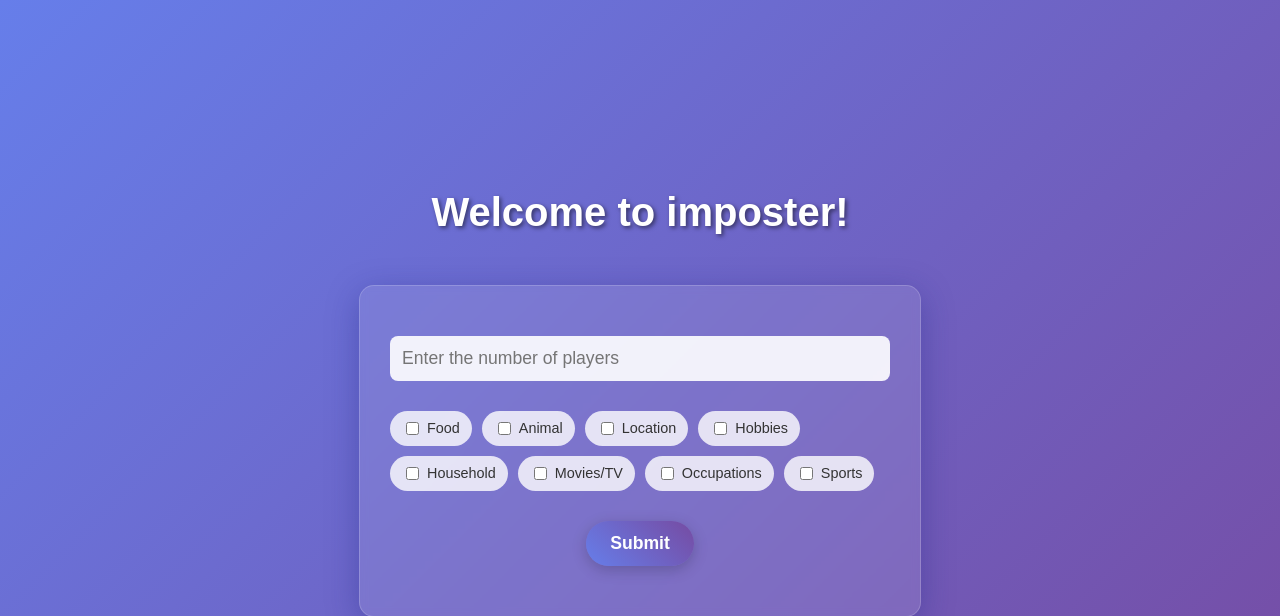
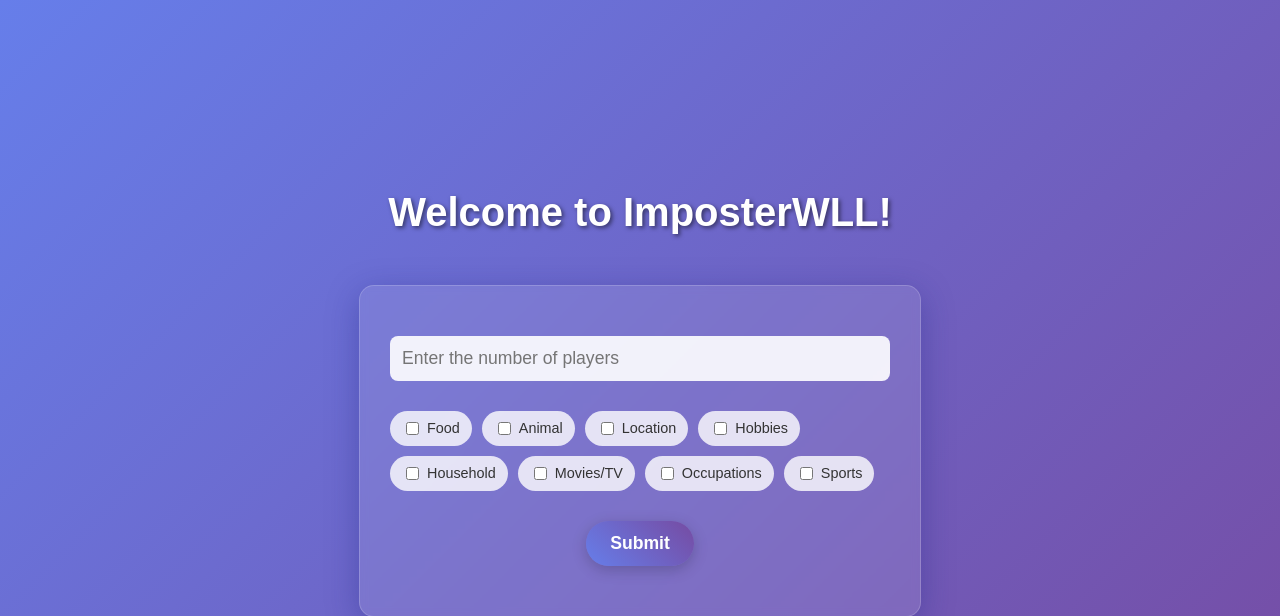
Before and after one commit to Charlesisthebest476/Imposter_backend, a Flask app: page /start in a window 1280 px wide. Shown: the top 616 px of the page. Run offline with Flask 3, Linux system fonts and the light colour scheme.

Commit message:
Update start.html

```diff
--- a/templates/start.html
+++ b/templates/start.html
@@ -23,7 +23,7 @@
 
 </head>
 <body>
-  <h1>Welcome to imposter!</h1>
+  <h1>Welcome to ImposterWLL!</h1>
   <form id="form" method="post" onsubmit="return validateForm()">
     <p><input type="number" name="num_of_players" placeholder="Enter the number of players" min ="3" max="10" required></p>
     {% if mode == 'classic': %}
```
